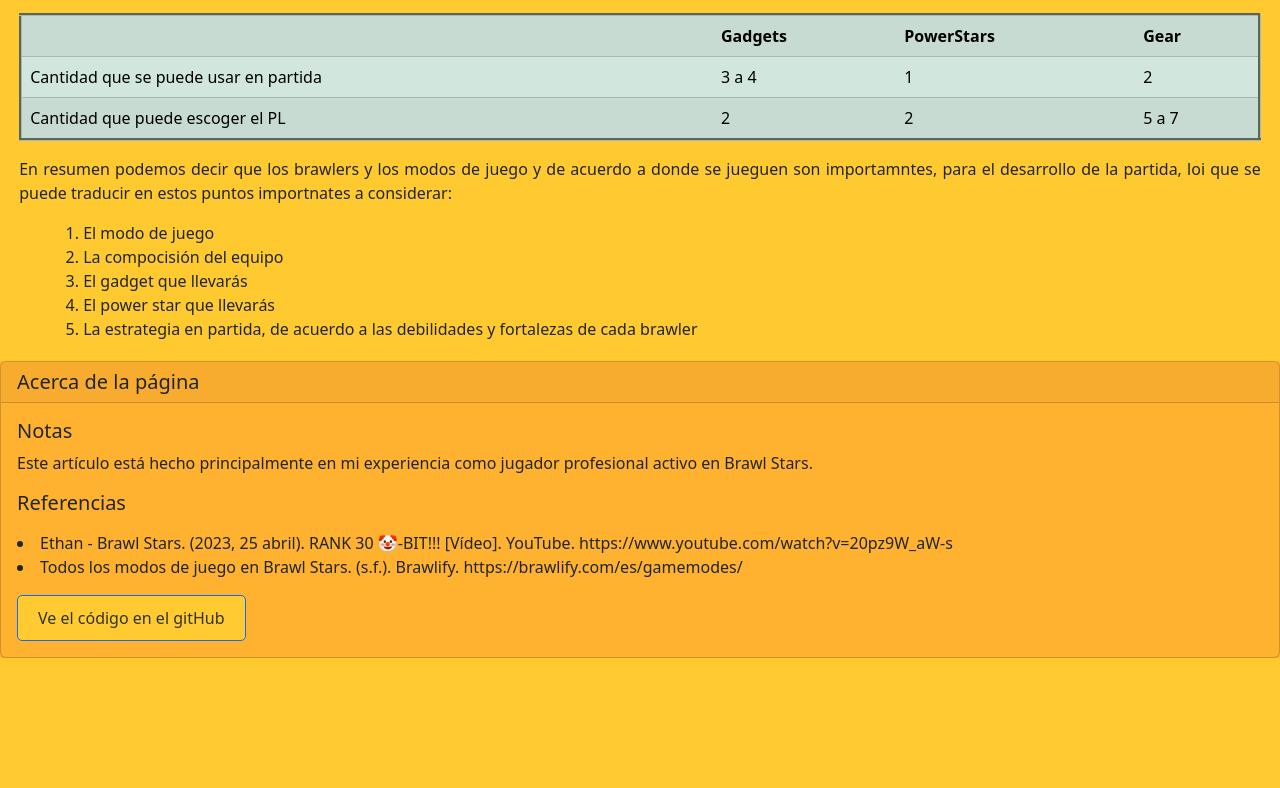
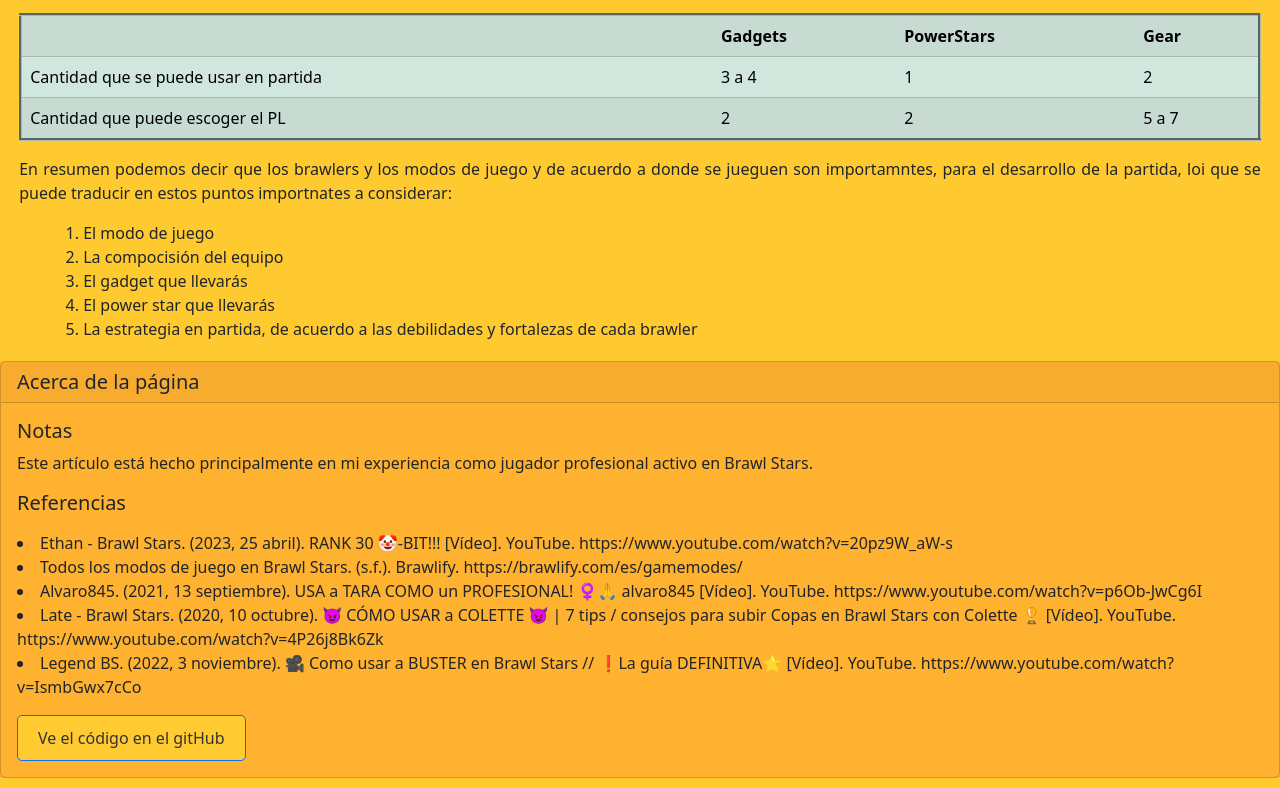
Before and after one commit to VictorJ-Ch/BrawlStars, a website: page docs/index.html in a window 1280 px wide. Shown: the part 2849-3637 px from the top of the page. Before the commit the page ends 3517 px from the top, so only its background shows below. Drawn offline with nearby package versions, Linux system fonts and the light colour scheme.

Commit message:
Referencias

```diff
--- a/docs/index.html
+++ b/docs/index.html
@@ -319,6 +319,9 @@
                     <p class="card-text">
                         <li>Ethan - Brawl Stars. (2023, 25 abril). RANK 30 🤡-BIT!!! [Vídeo]. YouTube. https://www.youtube.com/watch?v=20pz9W_aW-s</li>
                         <li>Todos los modos de juego en Brawl Stars. (s.f.). Brawlify. https://brawlify.com/es/gamemodes/</li>
+                        <li>Alvaro845. (2021, 13 septiembre). USA a TARA COMO un PROFESIONAL!  ♀️🙏 alvaro845 [Vídeo]. YouTube. https://www.youtube.com/watch?v=p6Ob-JwCg6I</li>
+                        <li>Late - Brawl Stars. (2020, 10 octubre). 😈 CÓMO USAR a COLETTE 😈 | 7 tips / consejos para subir Copas en Brawl Stars con Colette 🏆 [Vídeo]. YouTube. https://www.youtube.com/watch?v=4P26j8Bk6Zk</li>
+                        <li>Legend BS. (2022, 3 noviembre). 🎥 Como usar a BUSTER en Brawl Stars // ❗️La guía DEFINITIVA🌟 [Vídeo]. YouTube. https://www.youtube.com/watch?v=IsmbGwx7cCo</li>
                     </p>
                     <a href="https://github.com/VictorJ-Ch/BrawlStars/tree/main" class="btn btn-primary">  Ve el código en el gitHub</a>
                     </div>
```
